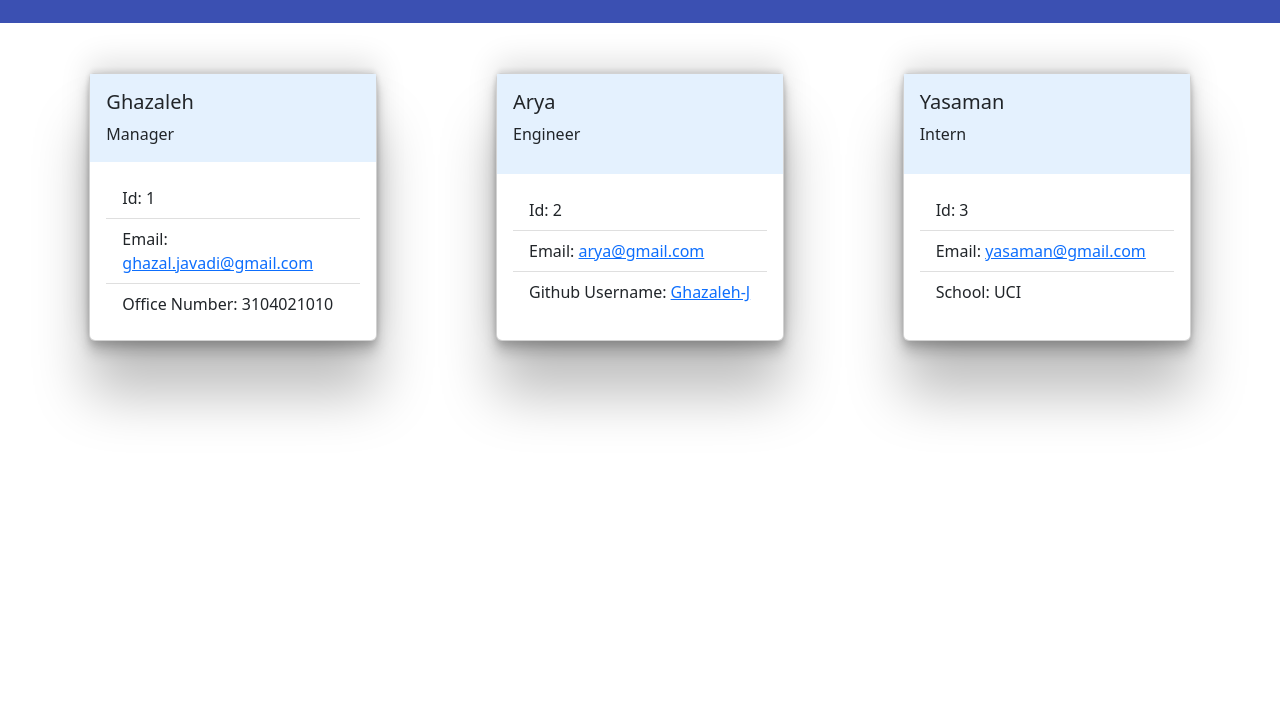
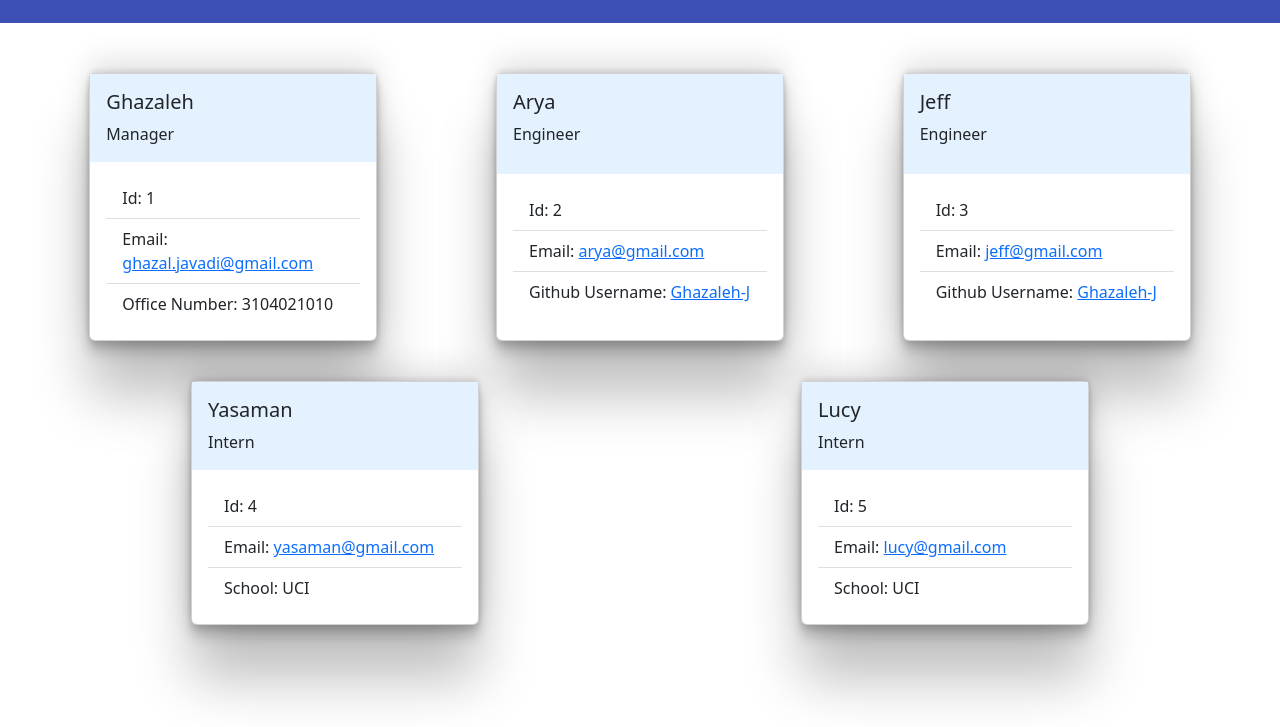
Before and after one commit to Ghazaleh-J/Team-Profile-Generator, a website: page dist/index.html in a window 1280 px wide. Shown: the part 73-800 px from the top of the page. Drawn offline with nearby package versions, Linux system fonts and the light colour scheme.

```diff
--- a/dist/index.html
+++ b/dist/index.html
@@ -38,6 +38,18 @@
       <li class="list-group-item">Github Username: <a href="https://github.com/Ghazaleh-J" target="_blank">Ghazaleh-J</a></li>
     </ul>
       </div>
+    </div><div class="card" style="width: 18rem;">
+      <div class="card-body header">
+        <h5 class="card-title">Jeff</h5>
+        <p class="card-text">Engineer</p>
+      </div>
+      <div class="card-body">
+      <ul class="list-group list-group-flush">
+      <li class="list-group-item">Id: 3</li>
+      <li class="list-group-item">Email: <a href="mailto:jeff@gmail.com">jeff@gmail.com</a></li>
+      <li class="list-group-item">Github Username: <a href="https://github.com/Ghazaleh-J" target="_blank">Ghazaleh-J</a></li>
+    </ul>
+      </div>
     </div>
 <div class="card" style="width: 18rem;">
       <div class="card-body header">
@@ -46,8 +58,20 @@
       </div>
       <div class="card-body">
       <ul class="list-group list-group-flush">
-      <li class="list-group-item">Id: 3</li>
+      <li class="list-group-item">Id: 4</li>
       <li class="list-group-item">Email: <a href="mailto:yasaman@gmail.com">yasaman@gmail.com</a></li>
+      <li class="list-group-item">School: UCI</li>
+    </ul>
+      </div>
+    </div><div class="card" style="width: 18rem;">
+      <div class="card-body header">
+        <h5 class="card-title">Lucy</h5>
+        <p class="card-text">Intern</p>
+      </div>
+      <div class="card-body">
+      <ul class="list-group list-group-flush">
+      <li class="list-group-item">Id: 5</li>
+      <li class="list-group-item">Email: <a href="mailto:lucy@gmail.com">lucy@gmail.com</a></li>
       <li class="list-group-item">School: UCI</li>
     </ul>
       </div>
```
Also changed, not shown: README.md, dist/Assets/html-preview.png (added), dist/html-preview.png (deleted).
